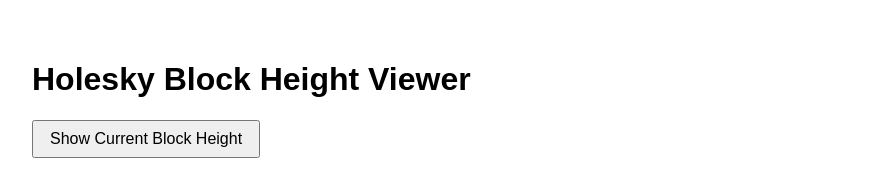
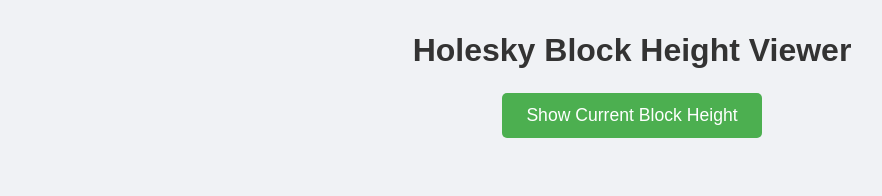
Before and after one commit to bsnyr03/BC_Exercise6.1, a plain HTML site: page index.html in a window 1280 px wide. Shown: the whole page, without its empty margins (8-890 px from the left). Drawn offline with Linux system fonts and the light colour scheme.

Commit message:
adapted the look of the website

```diff
--- a/index.html
+++ b/index.html
@@ -4,13 +4,44 @@
   <meta charset="UTF-8" />
   <meta name="viewport" content="width=device-width, initial-scale=1.0" />
   <title>Holesky Block Height Viewer</title>
-  <!-- ethers.js über jsDelivr statt cdn.ethers.io verwenden -->
   <script src="https://cdn.jsdelivr.net/npm/ethers@5.7.2/dist/ethers.umd.min.js"></script>
+  <style>
+    body {
+      background-color: #f0f2f5;
+      color: #333;
+      text-align: center;
+      margin: 0;
+      font-family: Arial, sans-serif;
+    }
+    h1 {
+      margin-top: 2rem;
+      margin-bottom: 1.5rem;
+      font-size: 2rem;
+    }
+    button {
+      background-color: #4CAF50;
+      color: white;
+      border: none;
+      padding: 0.75rem 1.5rem;
+      font-size: 1.1rem;
+      border-radius: 5px;
+      cursor: pointer;
+      transition: background-color 0.3s ease;
+    }
+    button:hover {
+      background-color: #45a049;
+    }
+    #blockNumber {
+      margin-top: 1.5rem;
+      font-size: 1.4rem;
+      font-weight: bold;
+    }
+  </style>
 </head>
-<body style="font-family: Arial, sans-serif; padding: 2rem;">
+<body>
   <h1>Holesky Block Height Viewer</h1>
-  <button id="getBlockBtn" style="padding: 0.5rem 1rem; font-size: 1rem;">Show Current Block Height</button>
-  <p id="blockNumber" style="margin-top: 1rem; font-size: 1.2rem;"></p>
+  <button id="getBlockBtn">Show Current Block Height</button>
+  <p id="blockNumber"></p>
 
   <script>
     const btn = document.getElementById('getBlockBtn');
```
